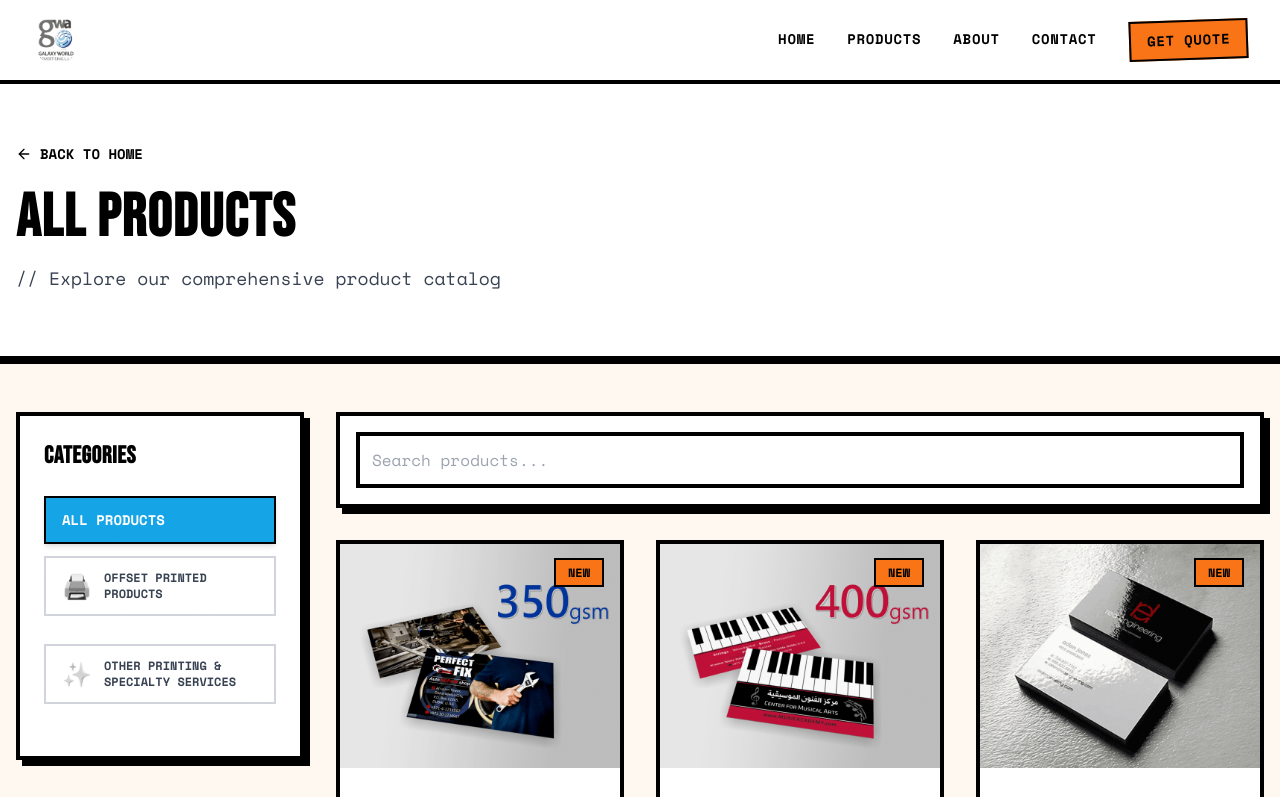
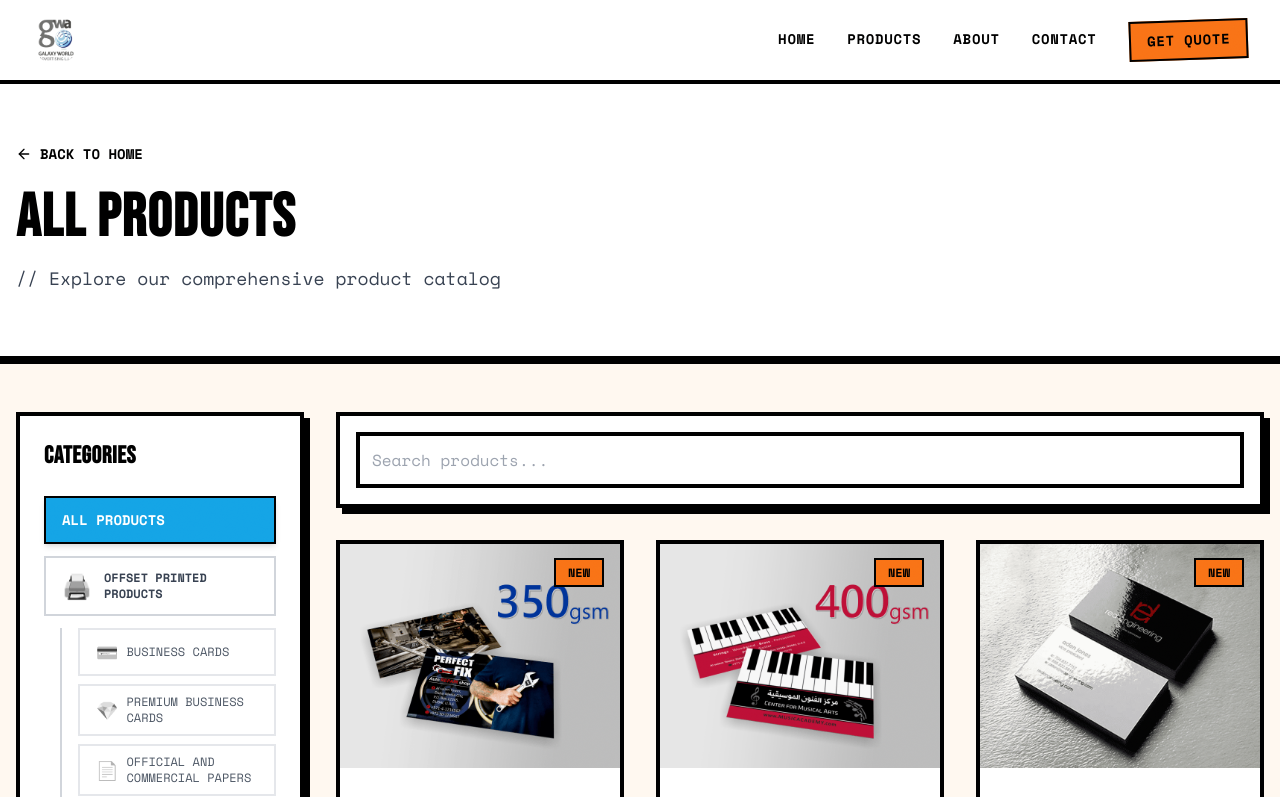
Before and after one commit to abcxhadi/GWAPrinting2, a React (Vite) app in the folder Website/: page /products in a window 1280 px wide. Shown: the top 797 px of the page. Built offline with nearby package versions, Linux system fonts and the light colour scheme.

Commit message:
offset kept opened

```diff
--- a/Website/src/pages/ProductsPage.jsx
+++ b/Website/src/pages/ProductsPage.jsx
@@ -307,7 +307,7 @@ export function ProductsPage() {
                   </button>
 
                   {/* Render intermediate subcategories for top-level categories */}
-                  {(selectedCategory === topCat.id || topCat.subcategories?.some(sub => sub.id === selectedCategory || sub.products?.some(p => p.id === selectedCategory))) && (
+                  {(topCat.id === "offset-printed-products" || selectedCategory === topCat.id || topCat.subcategories?.some(sub => sub.id === selectedCategory || sub.products?.some(p => p.id === selectedCategory))) && (
                     <div className="ml-4 border-l-2 border-gray-300 pl-4">
                       {topCat.subcategories?.map((intermediateCat) => (
                         <div key={intermediateCat.id} className="mb-2">
```
